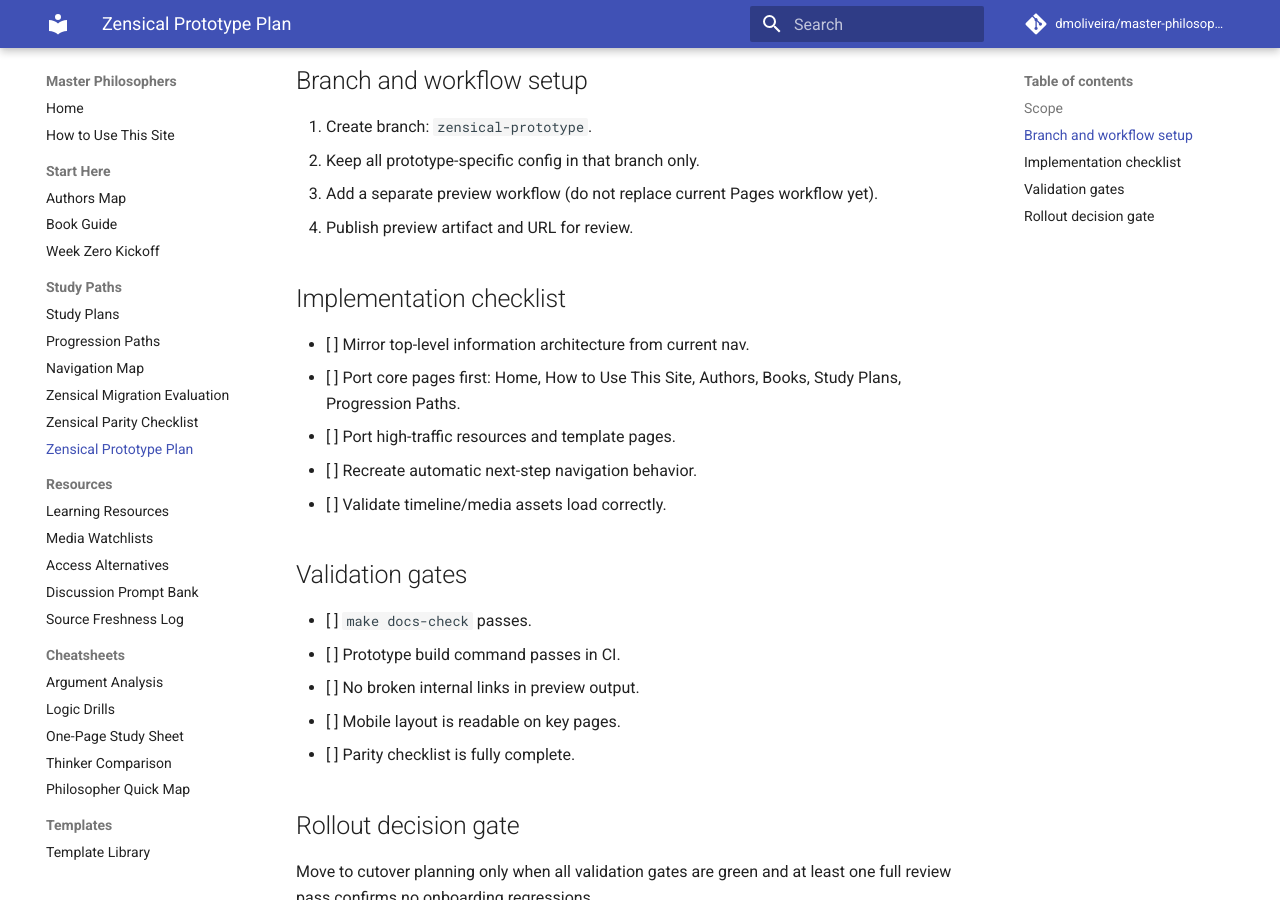
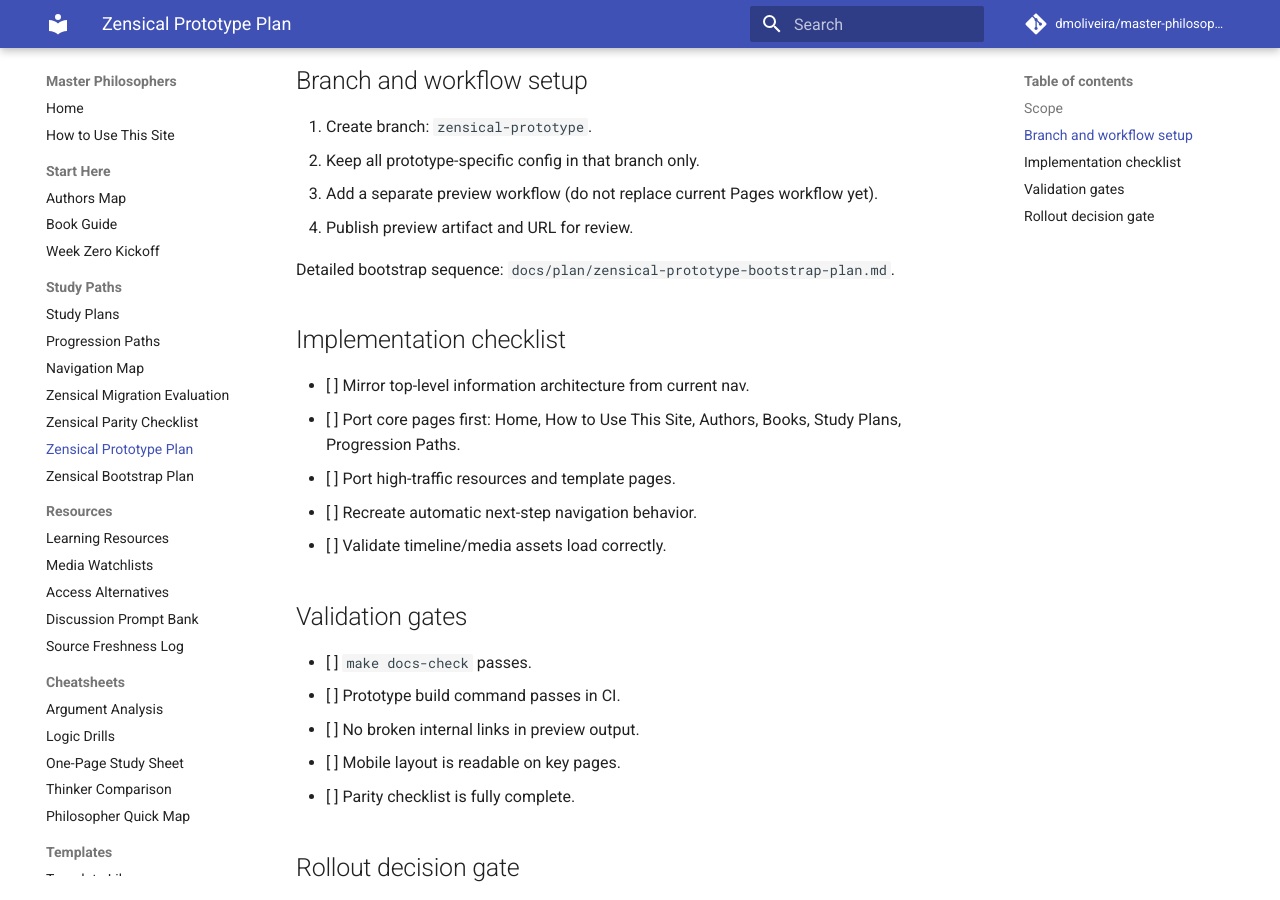
Before and after one commit to dmoliveira/master-philosophers, an MkDocs documentation site: the page built from docs/plan/zensical-prototype-execution-plan.md, in a window 1280 px wide and 900 px high, scrolled down 433 px. Built offline with MkDocs 1.6.1 and Material for MkDocs 9.7.7, drawn with Linux system fonts in a browser that asks for light colours; comment, search, counter and statistics services are not loaded.

Commit message:
docs wire bootstrap plan into migration navigation

```diff
--- a/docs/plan/zensical-prototype-execution-plan.md
+++ b/docs/plan/zensical-prototype-execution-plan.md
@@ -17,6 +17,8 @@ without disrupting the current production docs site.
 2. Keep all prototype-specific config in that branch only.
 3. Add a separate preview workflow (do not replace current Pages workflow yet).
 4. Publish preview artifact and URL for review.
+
+Detailed bootstrap sequence: `docs/plan/zensical-prototype-bootstrap-plan.md`.
 
 ## Implementation checklist
 
--- a/mkdocs.yml
+++ b/mkdocs.yml
@@ -36,6 +36,7 @@ nav:
       - Zensical Migration Evaluation: plan/zensical-migration-evaluation.md
       - Zensical Parity Checklist: plan/zensical-prototype-parity-checklist.md
       - Zensical Prototype Plan: plan/zensical-prototype-execution-plan.md
+      - Zensical Bootstrap Plan: plan/zensical-prototype-bootstrap-plan.md
   - Resources:
       - Learning Resources: resources/learning-resources.md
       - Media Watchlists: resources/media-watchlists.md
```
Also changed, not shown: README.md (+1 -0 lines).
